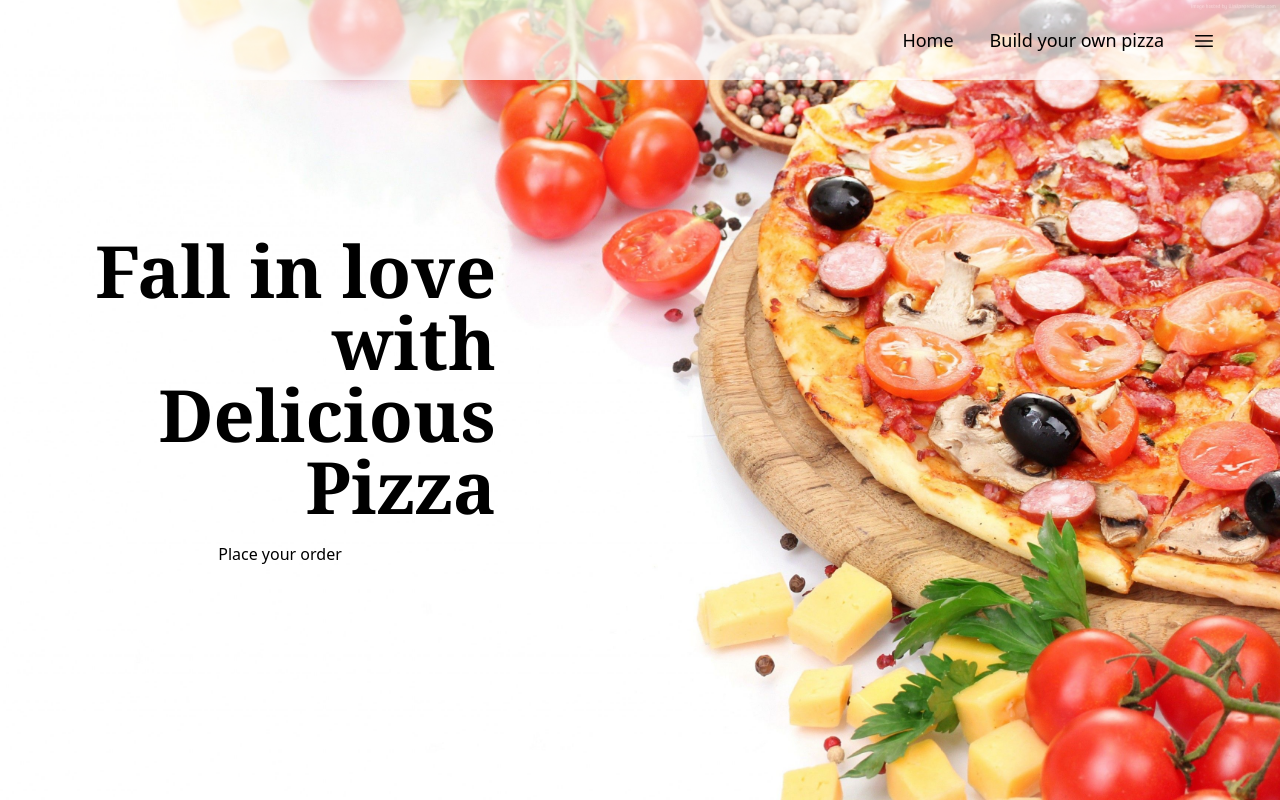
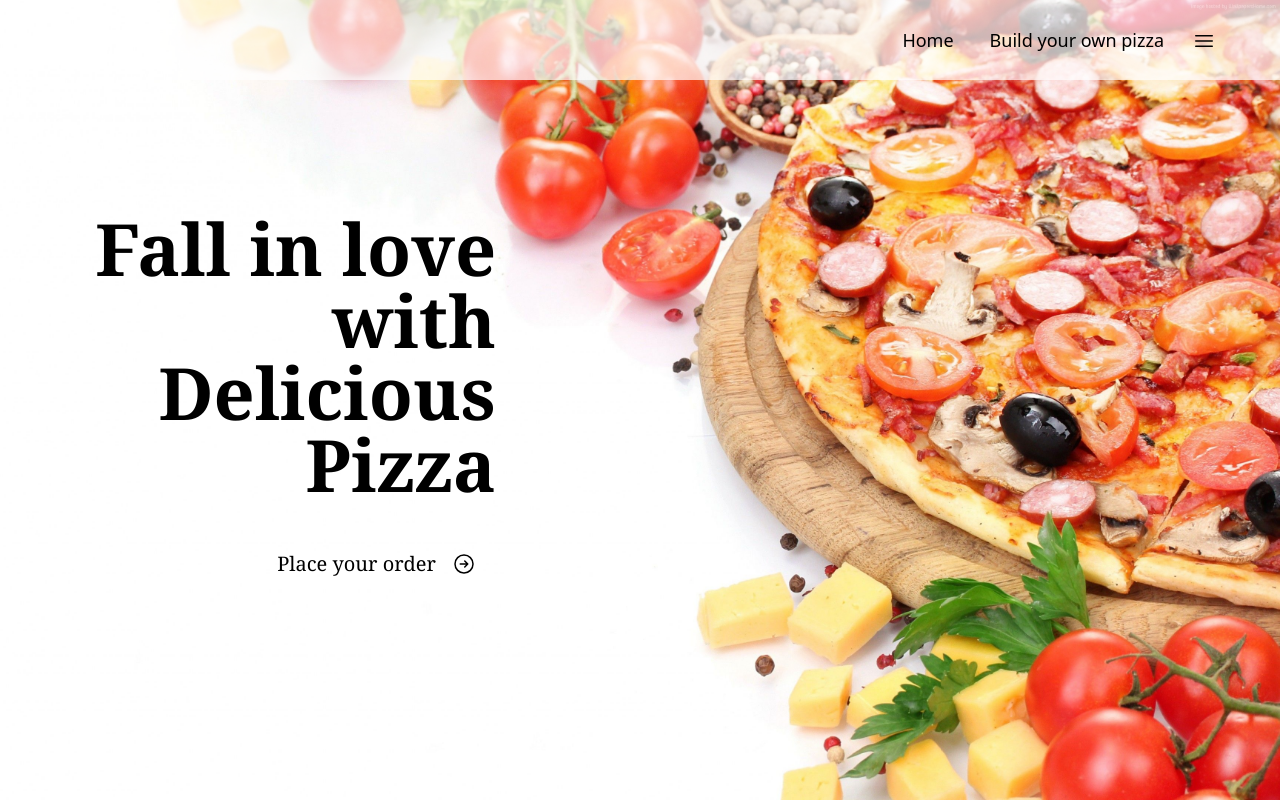
Before and after one commit to AkritiGhosh/BuildNOrderPizza-Frontend, a React (Vite) app: page / in a window 1280 px wide. Built offline with nearby package versions, Linux system fonts and the light colour scheme.

Commit message:
landing page UI complete

```diff
--- a/src/page/user/LandingPage.tsx
+++ b/src/page/user/LandingPage.tsx
@@ -1,20 +1,40 @@
 import { Link } from "react-router-dom";
-import LoaderGif from "../../components/user/LoaderGif";
 import PageLayout from "../../layout/PageLayout";
 
 const LandingPage = () => {
   return (
     <PageLayout>
       <main
-        className={`w-full h-screen bg-cover bg-right bg-fixed overflow-auto bg-[url("src/assets/light_bg.jpg")] dark:bg-[url("src/assets/dark_bg.jpg")]`}
+        className={`w-screen h-screen inset-0 bg-cover bg-right bg-fixed overflow-auto bg-[url("src/assets/light_bg.jpg")] dark:bg-[url("src/assets/dark_bg.jpg")]`}
       >
-        <div className="md:w-3/5 lg:w-2/5  h-full pl-4 md:pl-[5%] px-4 flex flex-col gap-5 justify-center text-right text-black dark:text-white">
-          <h1 className="md:text-7xl text-5xl font-serif font-semibold dark:drop-shadow-light drop-shadow-dark">
-            Fall in love with <br /> Delicious Pizza
-          </h1>
-          <button>
-            <Link to={"/place-order"}>Place your order</Link>
-          </button>
+        <div className="w-full h-full flex items-center">
+          <div className="md:w-3/5 lg:w-2/5  h-auto pl-4 md:pl-[5%] px-4 text-right text-black dark:text-white">
+            <h1 className="md:text-7xl text-5xl font-serif font-semibold dark:drop-shadow-light drop-shadow-dark">
+              Fall in love with <br /> Delicious Pizza
+            </h1>
+            <button className="w-auto h-12 mt-10 px-2 py-1 pr-3 rounded hover:bg-amber-400/20 group">
+              <Link
+                className="text-xl font-medium font-serif px-2 py-1 rounded flex gap-4 items-center"
+                to={"/build-your-pizza"}
+              >
+                <span>Place your order </span>
+                <svg
+                  xmlns="http://www.w3.org/2000/svg"
+                  fill="none"
+                  viewBox="0 0 24 24"
+                  strokeWidth={1.5}
+                  stroke="currentColor"
+                  className="size-6 group-hover:scale-125 transition-all duration-200 origin-left"
+                >
+                  <path
+                    strokeLinecap="round"
+                    strokeLinejoin="round"
+                    d="m12.75 15 3-3m0 0-3-3m3 3h-7.5M21 12a9 9 0 1 1-18 0 9 9 0 0 1 18 0Z"
+                  />
+                </svg>
+              </Link>
+            </button>
+          </div>
         </div>
       </main>
     </PageLayout>
```
